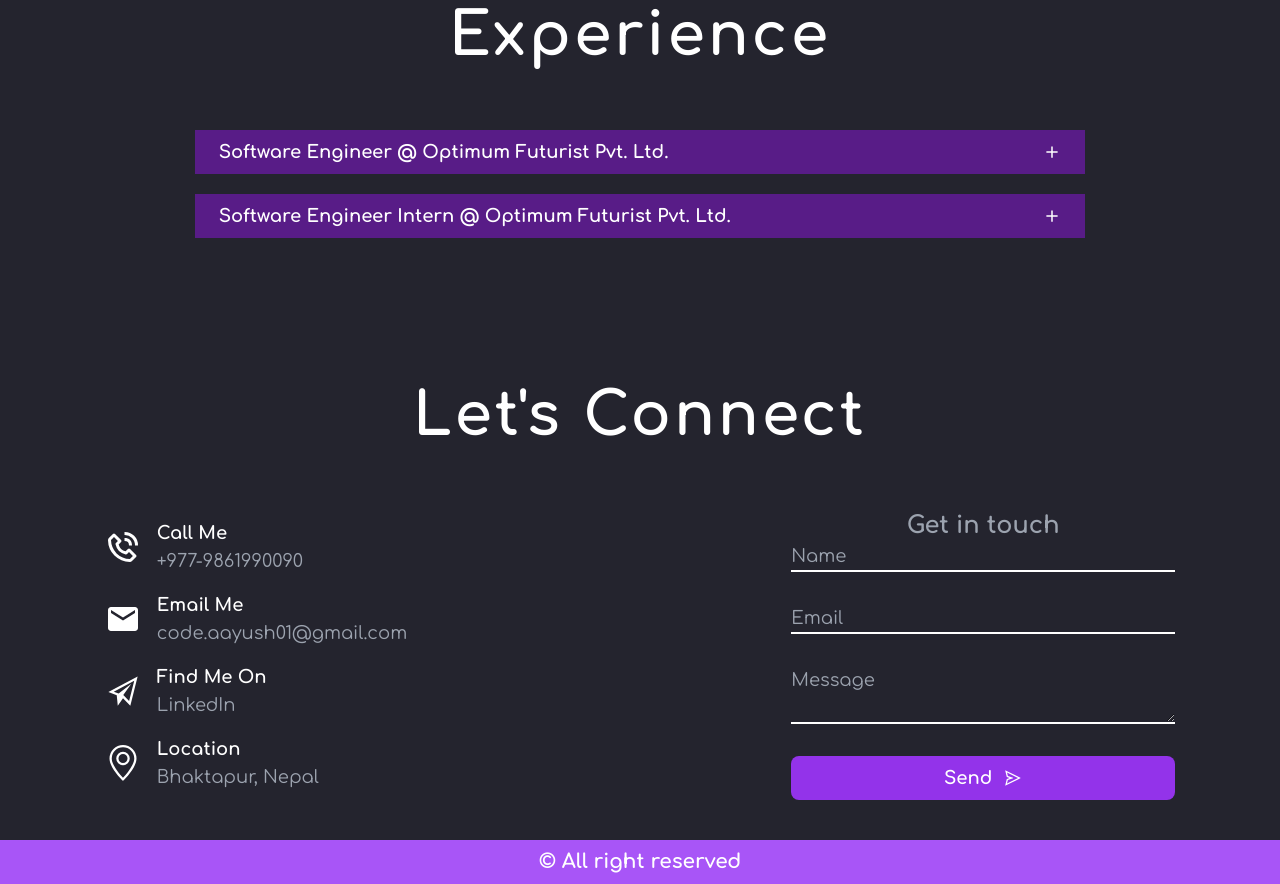
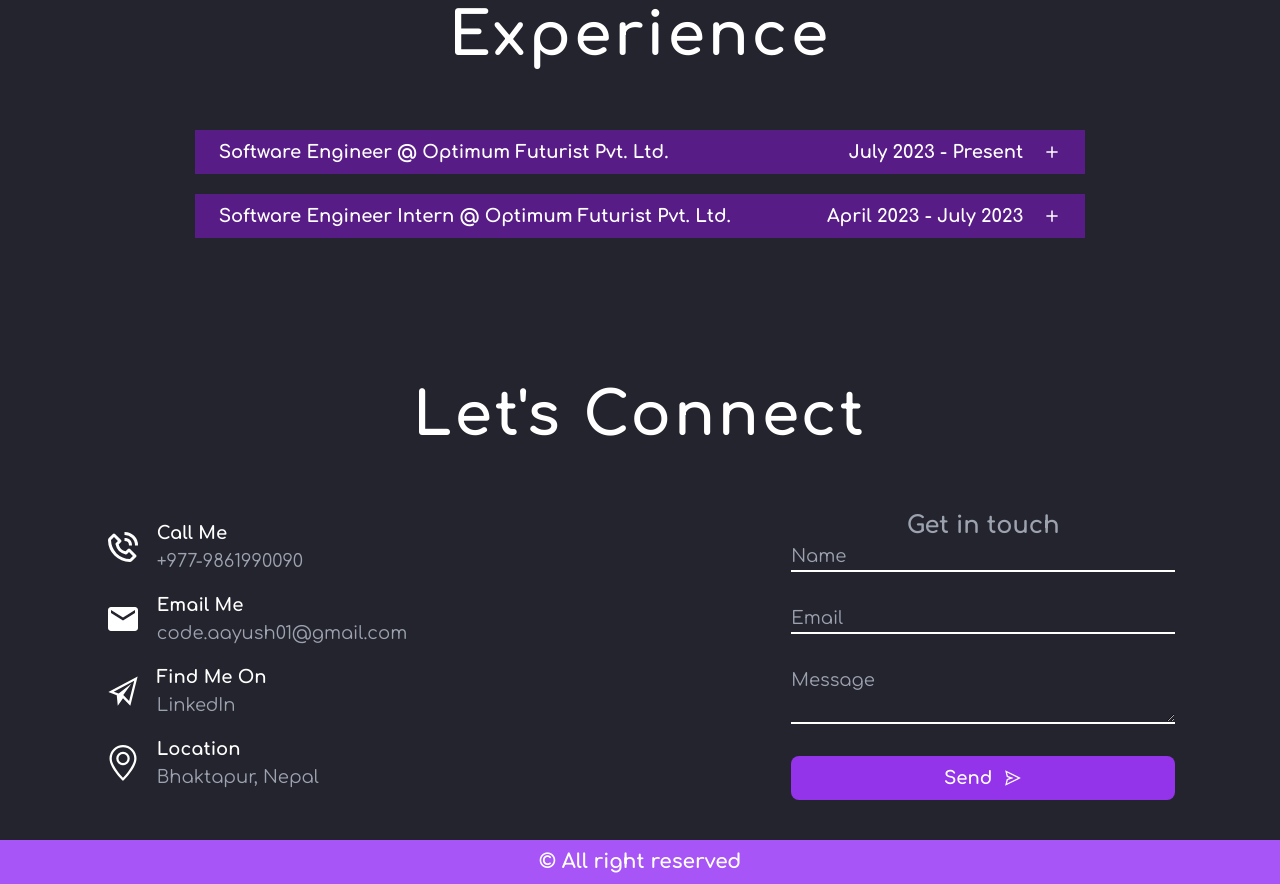
Before and after one commit to aayussraut/Portfolio, a React (Vite) app: page / in a window 1280 px wide. Shown: the part 3300-4184 px from the top of the page. Built offline with nearby package versions, Linux system fonts and the light colour scheme; no server answers.

Commit message:
fix: exp card inssue in mobile view

```diff
--- a/src/components/Card/index.jsx
+++ b/src/components/Card/index.jsx
@@ -83,16 +83,14 @@ export const ExpCard = ({ item, handleClick, showModal }) => {
     <>
       <div
         onClick={handleClick}
-        className="bg-purple-900 px-6 py-2 flex justify-between  "
+        className="bg-purple-900 px-6 py-2 flex justify-between items-center "
       >
         <p className="xxs:text-sm xs:text-lg  font-semibold md:me-24">
           {item.position} @ {item.office}
         </p>
 
         <div className=" text-lg flex items-center font-semibold">
-          <p className={`me-5  ${showModal ? "md:opacity-100" : "opacity-0"}`}>
-            {item.date}
-          </p>
+          <p className="me-5 opacity-0 md:opacity-100">{item.date}</p>
           {!showModal && <IoMdAdd />}
           {showModal && <IoMdRemove />}
         </div>
@@ -101,7 +99,7 @@ export const ExpCard = ({ item, handleClick, showModal }) => {
       {
         <div
           className={` flex items-center justify-between bg-[#241D41] mt-5 px-6 max-h-0 transition-all duration-500 overflow-hidden ${
-            showModal ? "max-h-48" : "max-h-0"
+            showModal ? "max-h-56" : "max-h-0"
           } `}
         >
           <div className="py-6">
```
